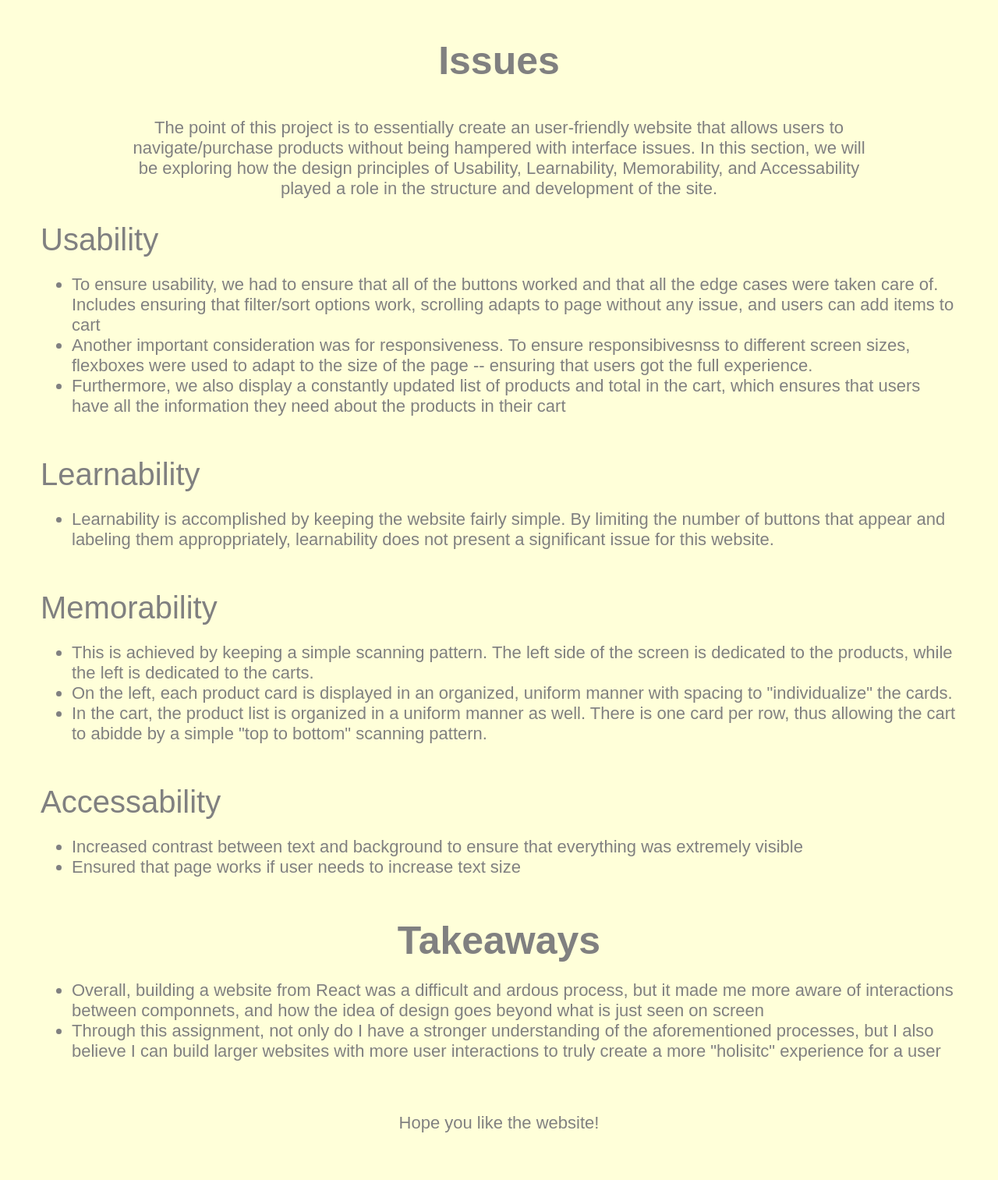
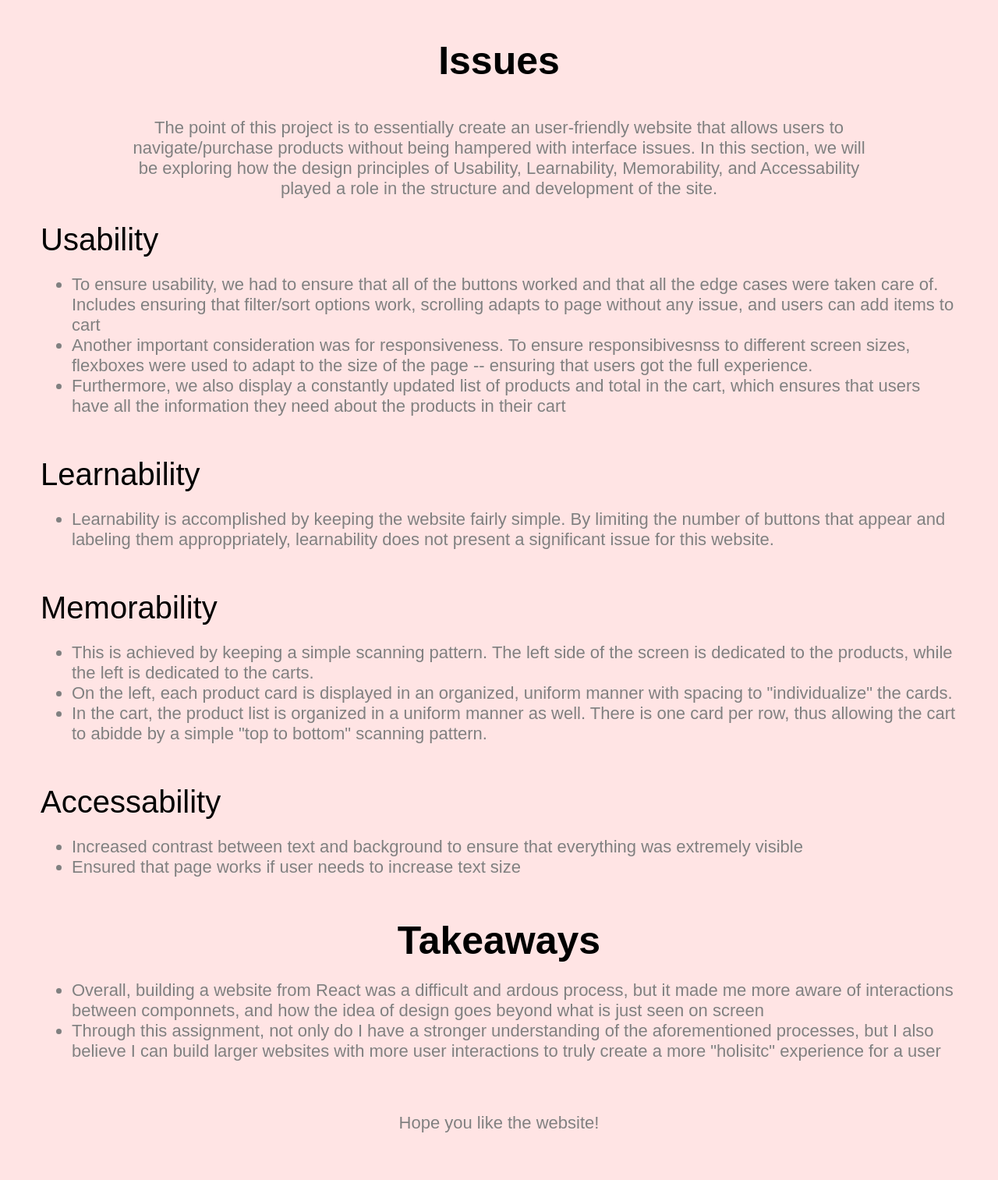
Before and after one commit to pkurani/development_assignment, a PHP site: page / in a window 1280 px wide. Shown: the part 1620-3133 px from the top of the page at 78% size. Run offline with PHP 8.4, Linux system fonts and the light colour scheme.

Commit message:
Update index.css

```diff
--- a/index.css
+++ b/index.css
@@ -1,6 +1,6 @@
 /* Put your style information here! */
 body {
-    background-color: #ffffd9;
+    background-color: #FFE4E4;
       font-family: arial;
       font-weight: 300;
       font-size: 22px;
@@ -39,6 +39,7 @@ body {
     text-align: center;
     font-weight: 600;
     font-size: 50px;
+    color: black;
   }
 
   .subSectionHeader {
@@ -46,6 +47,8 @@ body {
     width: 50%;
     font-weight: 450;
     font-size: 40px;
+    color: black;
+
   }
 
   .section {
```
